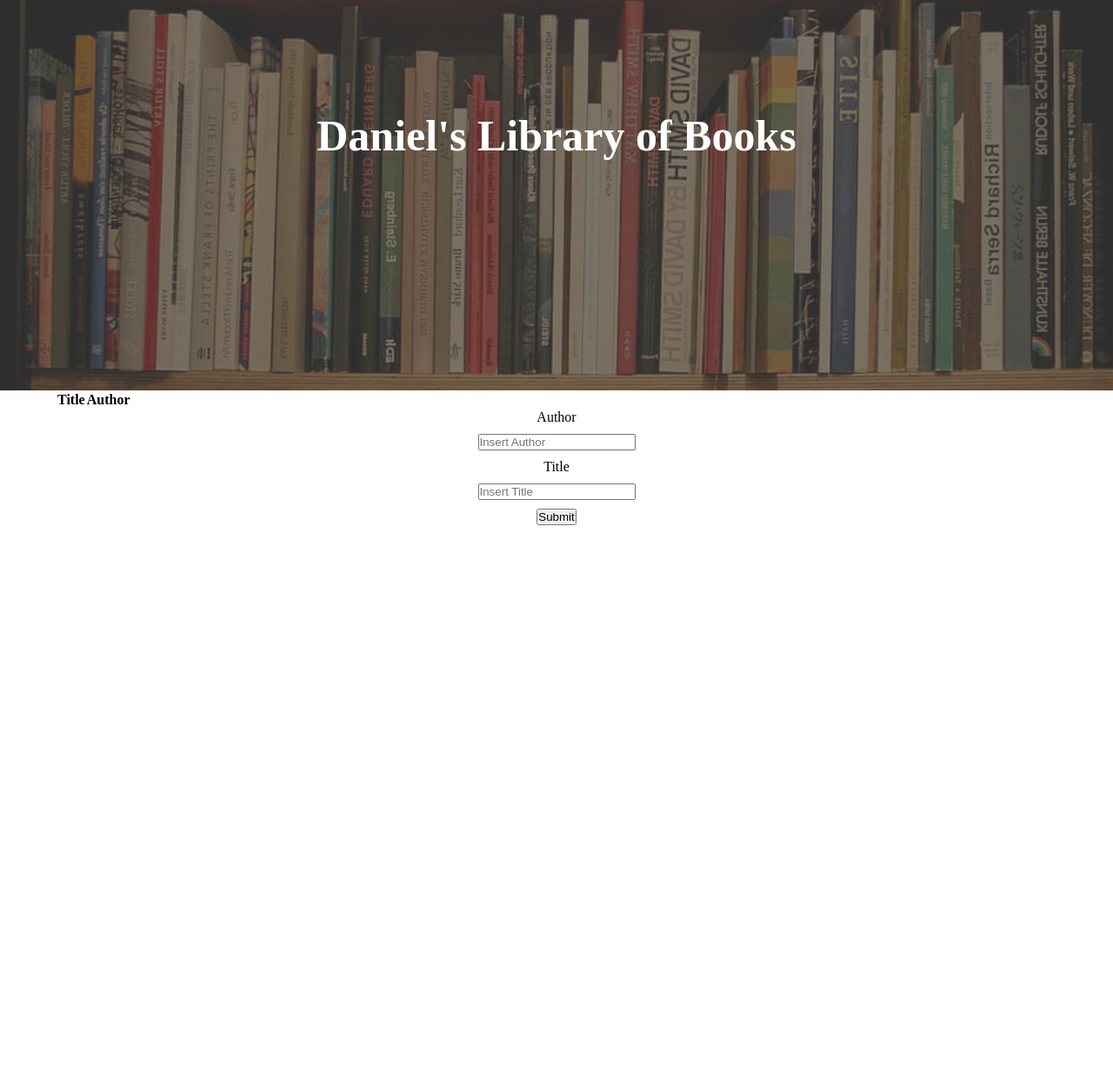
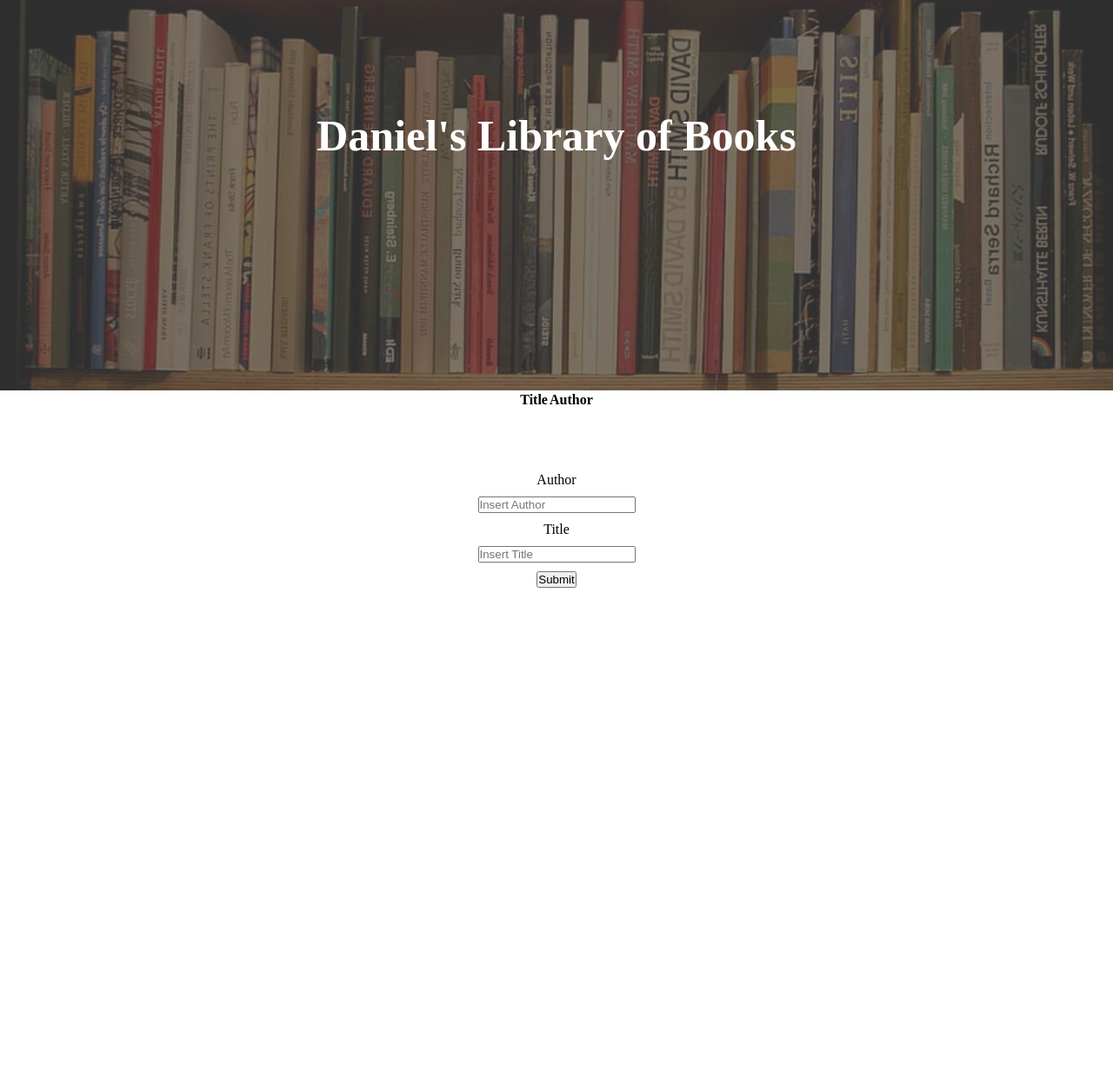
Before and after one commit to daniboi1232/schoolwebsite, a Flask app: page /library in a window 1280 px wide. Shown: the part 101-1350 px from the top of the page at 87% size. Run offline with Flask 2, Linux system fonts and the light colour scheme; data that the repository does not hold is empty; some libraries are stand-ins or nearby versions.

Commit message:
finished add insert book

```diff
--- a/static/css/styles.css
+++ b/static/css/styles.css
@@ -148,3 +148,7 @@ input{
   text-align: center;
   text-decoration: bold;
 }
+table{
+  margin-left: auto;
+  margin-right: auto;
+}
--- a/templates/library.html
+++ b/templates/library.html
@@ -41,6 +41,7 @@
             </tr>
         {% endfor %}
         </table>
+        <br><br><br><br>
         <form action="addbook" method="post">
             <label for="title">Author</label>
             <br>
```
Also changed, not shown: 4 other files.
